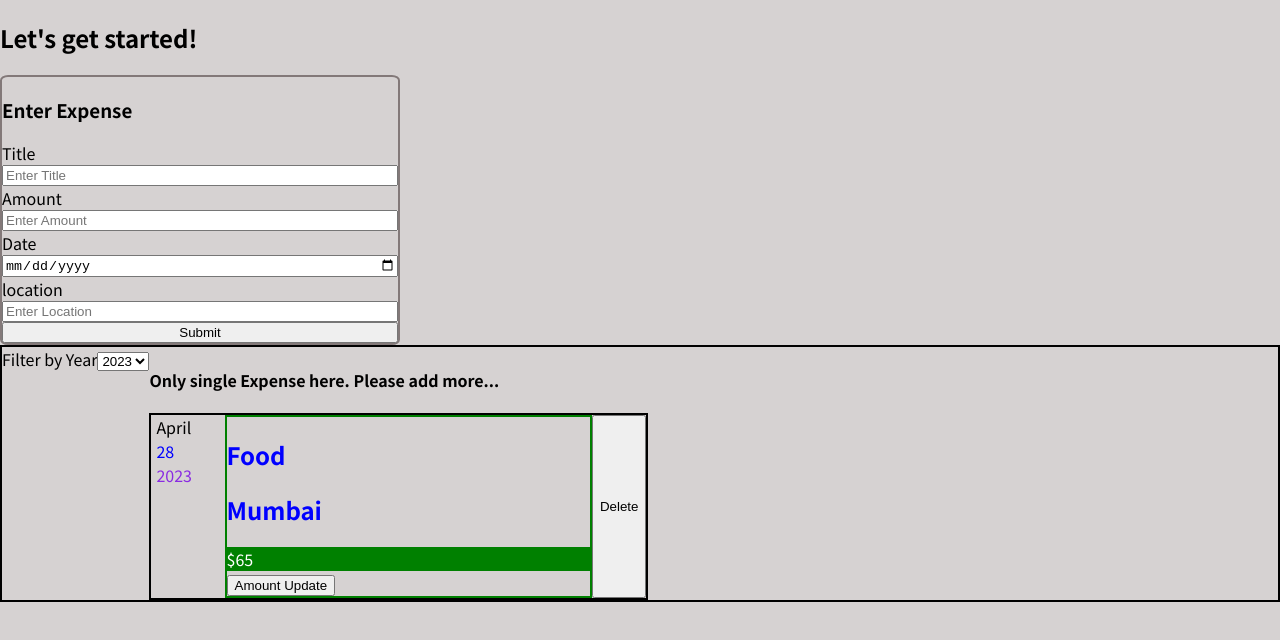
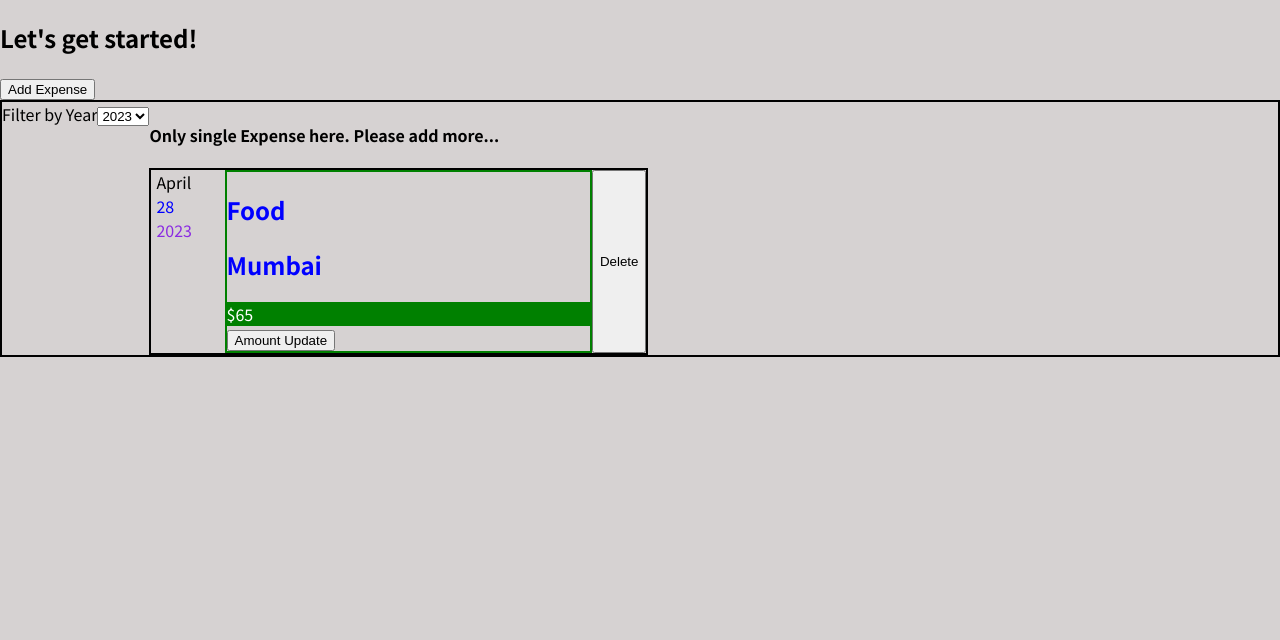
Before and after one commit to ravikeshri2910/react-learn, a React (Create React App) app: page / in a window 1280 px wide. Shown: the top 640 px of the page. Built offline with nearby package versions, Linux system fonts and the light colour scheme.

Commit message:
DIY - Challenges on Conditional Rendering

```diff
--- a/src/App.js
+++ b/src/App.js
@@ -5,6 +5,7 @@ import ExpenseFilter from "./components/Expense/ExpenseFilter";
 import ExpenseItem from "./components/Expense/ExpenseItems";
 import Expenses from "./components/Expense/Expenses";
 import NewExpense from './components/NewExpense/NewExpense'
+import AddExpenseButton from "./components/NewExpense/AddExpenseButton";
 
 
 const DUMMY_EXPENSE = [
@@ -41,6 +42,7 @@ const DUMMY_EXPENSE = [
 function App() {
 
   const [expenses , setExpenses] = useState(DUMMY_EXPENSE)
+  const [AddExpense , setAddExpense] = useState(false)
 
   const addExpenseHAndler = (expenseData) => {
 
@@ -51,10 +53,29 @@ function App() {
     })
   }
 
+  const expenseState = (state) =>{
+    setAddExpense(state)
+  }
+
+  const cancelFormHandler = (state) =>{
+    setAddExpense(state)
+  }
+
+  // console.log('AddExpense'+AddExpense)
+
+  let form = <AddExpenseButton clicked = {expenseState}/>
+
+  if (AddExpense === true){
+    form = <NewExpense onAddExpense = {addExpenseHAndler} onCancel = {cancelFormHandler}/> // {/*form*/}
+  }
+
+
   return (
     <div>
       <h2>Let's get started!</h2>
-      <NewExpense onAddExpense = {addExpenseHAndler}/>  {/*form*/}
+
+      {form}
+
       <Expenses items = {expenses} /> {/*deltais of expenses*/}
     </div>
   );
--- /dev/null
+++ b/src/components/NewExpense/AddExpenseButton.js
@@ -0,0 +1,21 @@
+import React from "react"
+
+import './AddExpenseButton.css'
+
+
+
+function AddExpenseButton(props){
+
+    const AddExpense = () =>{
+        console.log('here')
+        props.clicked(true)
+    }
+
+    return(
+        <div>
+        <button onClick={AddExpense}>Add Expense</button>
+        </div>
+    )
+}
+
+export default AddExpenseButton
--- a/src/components/NewExpense/ExpenseForm.css
+++ b/src/components/NewExpense/ExpenseForm.css
@@ -1,7 +1,7 @@
 .form{
     border : 2px solid rgb(131, 121, 121);
     border-radius: 2%;
-    height: 270px;
+    height: 300px;
     width: 400px;
     display: grid;
 }
--- a/src/components/NewExpense/ExpenseForm.js
+++ b/src/components/NewExpense/ExpenseForm.js
@@ -63,7 +63,28 @@ const ExpenseForm = (props) => {
         setLocation('')
 
         console.log(expense)
+
+        let state = false;
+        props.onCancelButton(state)
+        console.log(state)
     }
+
+    const cancelHandler = (event) => {
+        event.preventDefault()
+        let state = false;
+        props.onCancelButton(state)
+
+    }
+
+    const submitButtonHandler = (event) => {
+        event.preventDefault()
+        let state = false;
+        console.log(state)
+        // props.onCancelButton(state)
+
+    }
+
+
 
 
     return (
@@ -83,7 +104,9 @@ const ExpenseForm = (props) => {
                 <label>location</label>
                 <input value={location} onChange={locationHandler}  placeholder='Enter Location'></input>
 
-                <button >Submit</button>
+                <button>Submit</button>
+                <button onClick = {cancelHandler}>Cancel</button>
+
             </form>
         </div>
     )
--- a/src/components/NewExpense/NewExpense.js
+++ b/src/components/NewExpense/NewExpense.js
@@ -17,11 +17,18 @@ function NewExpense(props){
         // console.log(expenseData)
     }
 
+    const cancelHandler = (state) =>{
+
+        props.onCancel(state)
+    }
+
+
+
 
 
     return (
         <div>
-            <ExpenseForm onSaveExpenseData = {saveExpenseDataHandler}/>
+            <ExpenseForm onCancelButton = {cancelHandler} onSaveExpenseData = {saveExpenseDataHandler}/>
         </div>
     )
 }
```
Also changed, not shown: src/components/NewExpense/AddExpenseButton.css (added).
